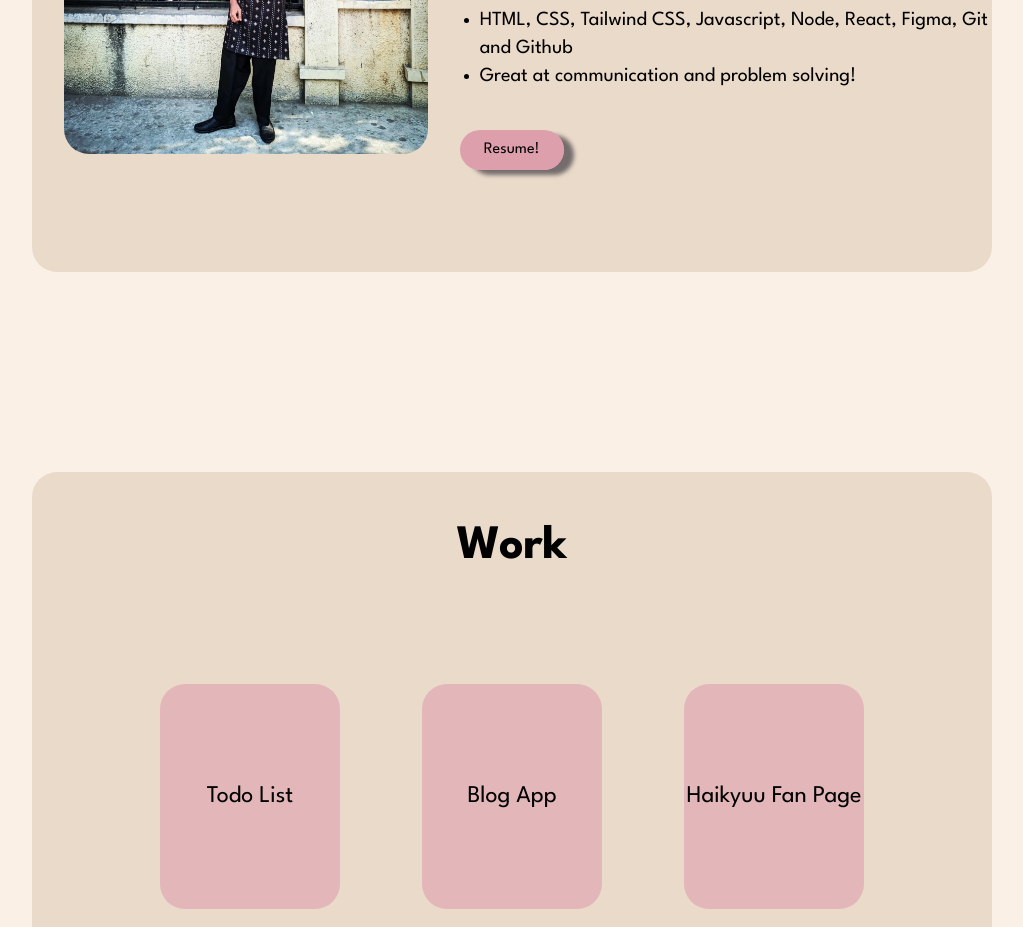
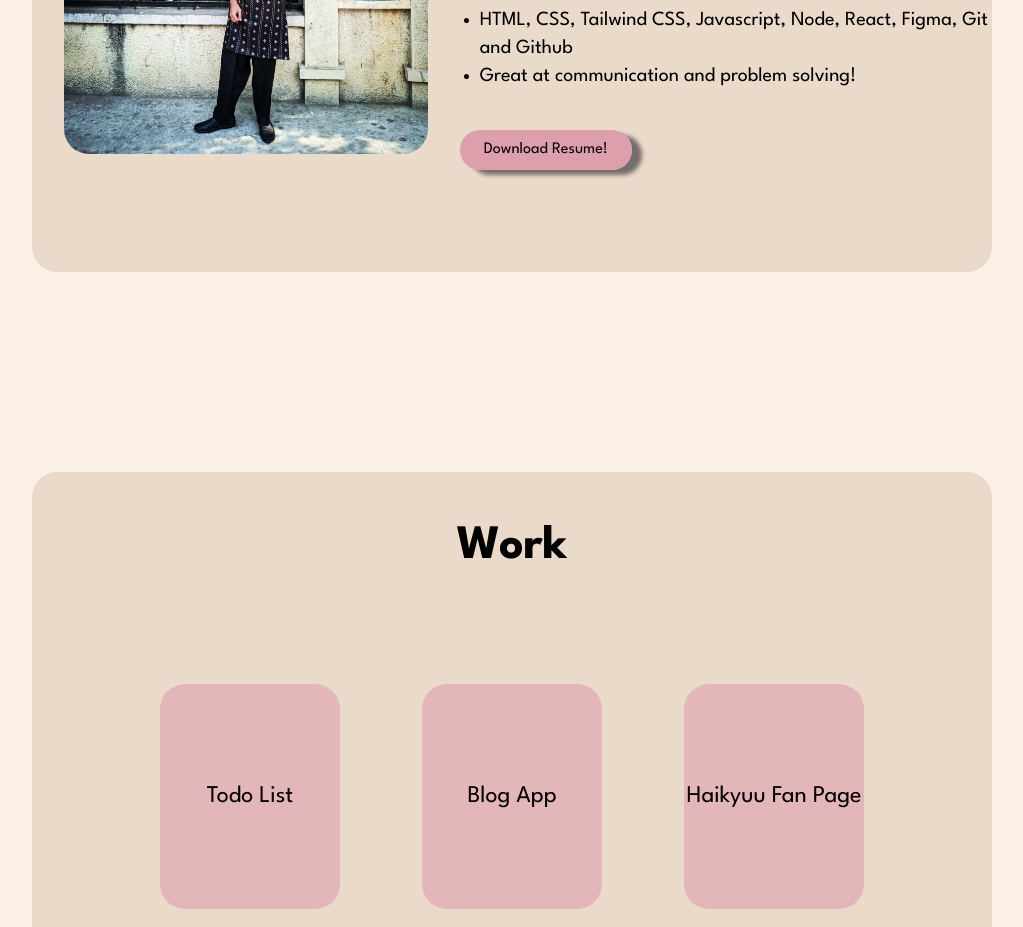
Before and after one commit to SMARTRON7/Portfolio-Website, a React (Vite) app in the folder My_Portfolio/: page /home in a window 1280 px wide. Shown: the part 1280-2207 px from the top of the page, without its empty margins (128-1151 px from the left). Built offline with nearby package versions, Linux system fonts and the light colour scheme.

Commit message:
Add downloadble resume

```diff
--- a/My_Portfolio/src/pages/Home.jsx
+++ b/My_Portfolio/src/pages/Home.jsx
@@ -92,7 +92,12 @@ function Home() {
                                 <div>
                                     <button className='bg-babypink dark:bg-white bg-opacity-50 inline-block px-3 py-1 md:px-6 md:py-2 duration-200 dark:bg-opacity-50 hover:bg-pink-200 dark:hover:bg-blue-100 hover:text-black rounded-full cursor-pointer shadow-[rgba(0,0,15,0.5)_10px_5px_4px_0px] border-black'
                                     >
-                                        Resume!
+                                        <a
+                                            href="/Syed Monu Abbas Resume.pdf"
+                                            download="Syed Monu Abbas Resume.pdf"
+                                        >
+                                            Download Resume!
+                                        </a>
                                     </button>
                                 </div>
                             </div>
```
Also changed, not shown: 1 other file (tests, documents, lock files or other folders).
